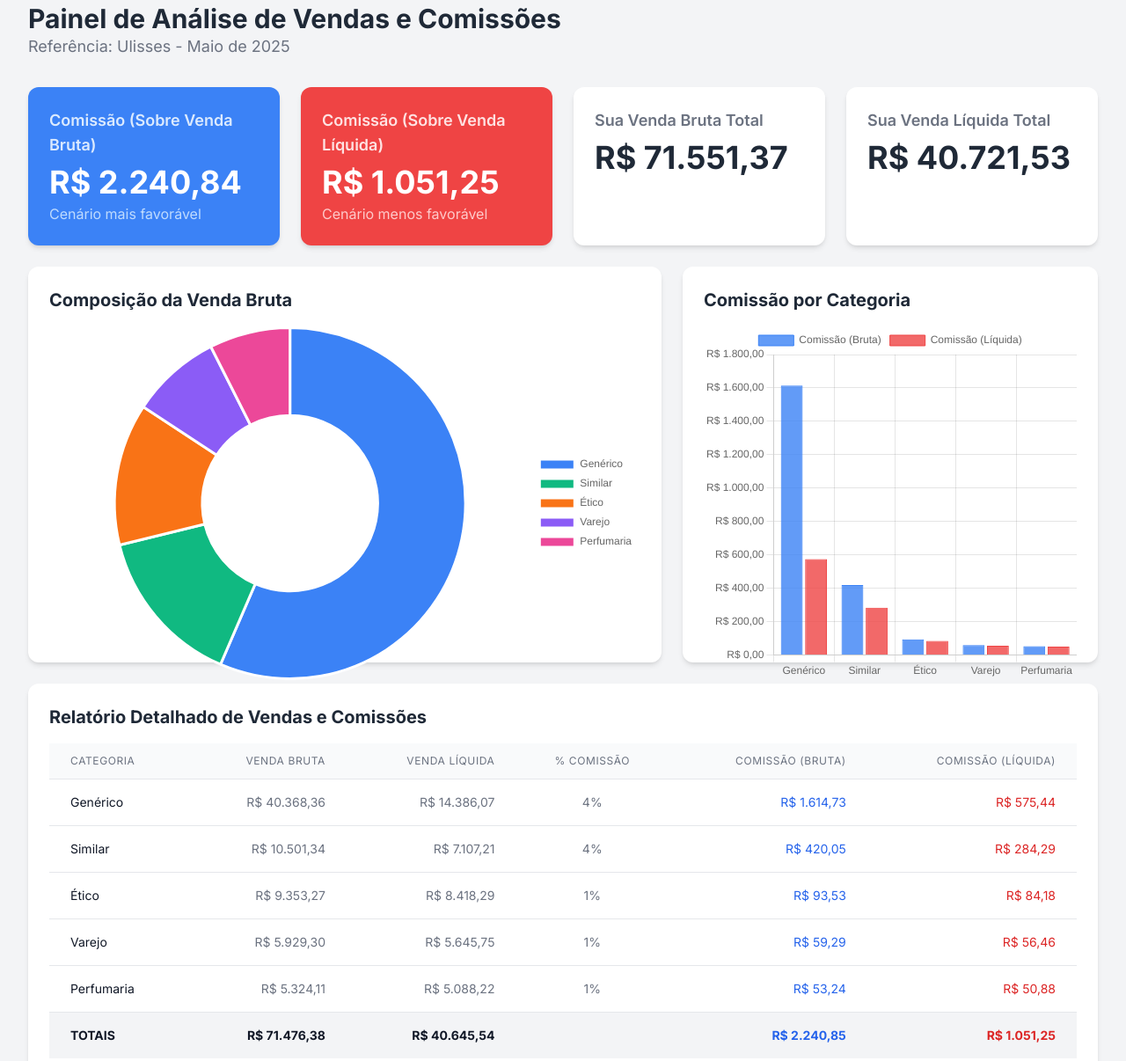
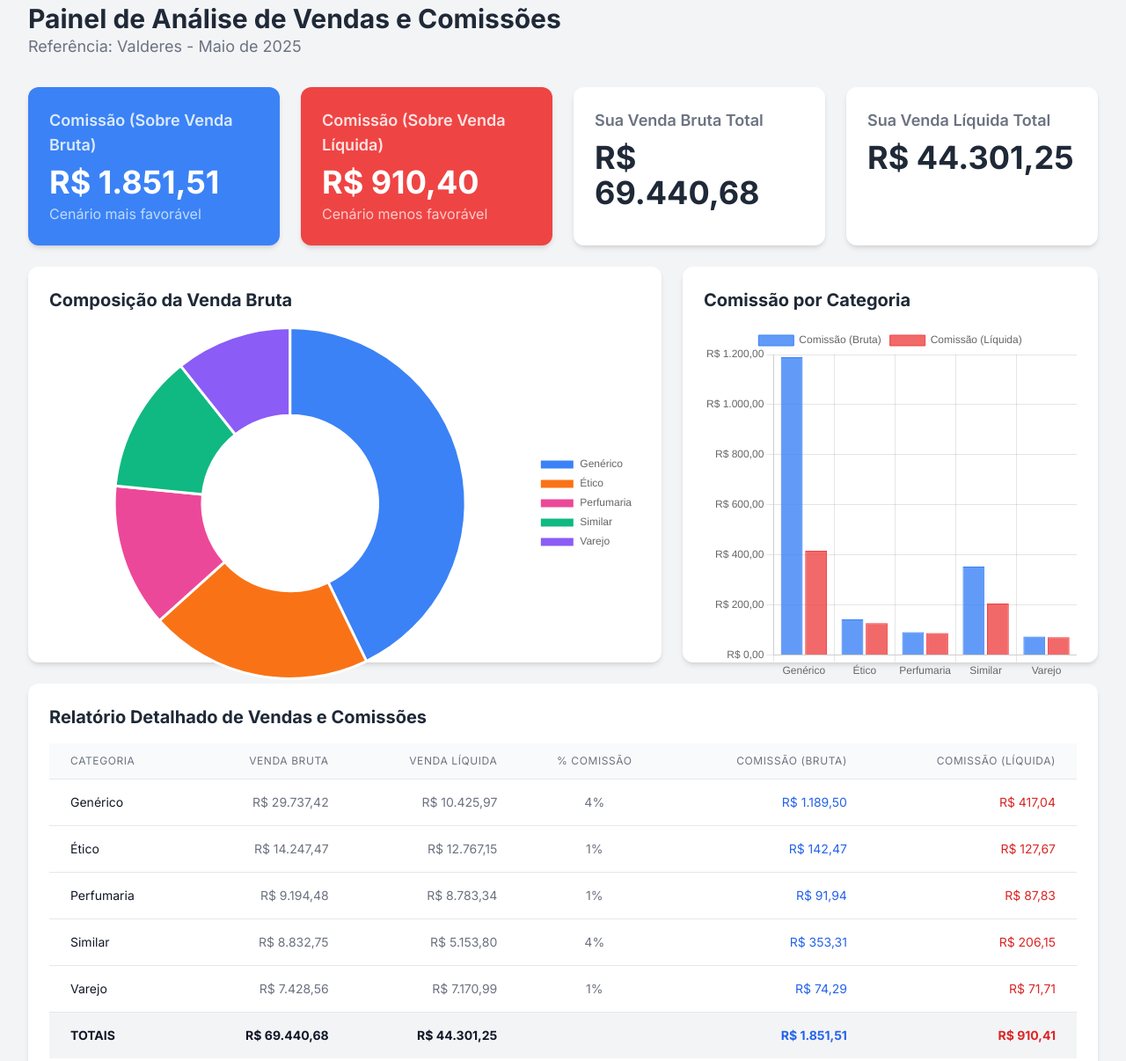
Before and after one commit to zAstergun/Ultra-Comissao-Roubada, a plain HTML site: page index.html in a window 1280 px wide. Shown: the part 29-1235 px from the top of the page at 88% size. Drawn offline with nearby package versions, Linux system fonts and the light colour scheme.

Commit message:
Valderes

```diff
--- a/index.html
+++ b/index.html
@@ -3,7 +3,7 @@
 <head>
     <meta charset="UTF-8">
     <meta name="viewport" content="width=device-width, initial-scale=1.0">
-    <title>Painel de Análise de Vendas - Ulisses</title>
+    <title>Painel de Análise de Vendas - Valderes</title>
     <script src="https://cdn.tailwindcss.com"></script>
     <script src="https://cdn.jsdelivr.net/npm/chart.js"></script>
     <link href="https://fonts.googleapis.com/css2?family=Inter:wght@400;600;700&display=swap" rel="stylesheet">
@@ -38,7 +38,7 @@
         <!-- Cabeçalho -->
         <header class="mb-8">
             <h1 class="text-3xl font-bold text-gray-800">Painel de Análise de Vendas e Comissões</h1>
-            <p class="text-lg text-gray-500">Referência: Ulisses - Maio de 2025</p>
+            <p class="text-lg text-gray-500">Referência: Valderes - Maio de 2025</p>
         </header>
 
         <!-- Grade Principal do Dashboard -->
@@ -47,27 +47,27 @@
             <!-- Card KPI: Comissão (Bruta) -->
             <div class="kpi-card col-span-1 md:col-span-2 lg:col-span-1 bg-blue-500 text-white">
                 <h3 class="text-lg font-semibold text-blue-100">Comissão (Sobre Venda Bruta)</h3>
-                <p id="totalGrossCommission" class="text-4xl font-bold mt-2">R$ 2.240,84</p>
+                <p id="totalGrossCommission" class="text-4xl font-bold mt-2">R$ 1.851,51</p>
                 <p class="text-blue-200 mt-1">Cenário mais favorável</p>
             </div>
 
             <!-- Card KPI: Comissão (Líquida) -->
             <div class="kpi-card col-span-1 md:col-span-2 lg:col-span-1 bg-red-500 text-white">
                 <h3 class="text-lg font-semibold text-red-100">Comissão (Sobre Venda Líquida)</h3>
-                <p id="totalNetCommission" class="text-4xl font-bold mt-2">R$ 1.051,25</p>
+                <p id="totalNetCommission" class="text-4xl font-bold mt-2">R$ 910,40</p>
                 <p class="text-red-200 mt-1">Cenário menos favorável</p>
             </div>
 
              <!-- Card KPI: Venda Bruta Total -->
             <div class="kpi-card col-span-1">
                 <h3 class="text-lg font-semibold text-gray-500">Sua Venda Bruta Total</h3>
-                <p id="totalGrossSales" class="text-4xl font-bold text-gray-800 mt-2">R$ 71.551,37</p>
+                <p id="totalGrossSales" class="text-4xl font-bold text-gray-800 mt-2">R$ 69.440,68</p>
             </div>
 
             <!-- Card KPI: Venda Líquida Total -->
             <div class="kpi-card col-span-1">
                 <h3 class="text-lg font-semibold text-gray-500">Sua Venda Líquida Total</h3>
-                <p id="totalNetSales" class="text-4xl font-bold text-gray-800 mt-2">R$ 40.721,53</p>
+                <p id="totalNetSales" class="text-4xl font-bold text-gray-800 mt-2">R$ 44.301,25</p>
             </div>
 
             <!-- Seção dos Gráficos (Container Pai) -->
@@ -120,13 +120,13 @@
     </div>
 
     <script>
-        // Dados brutos
+        // Dados brutos para Valderes
         const salesData = [
-            { category: 'Genérico', gross: 40368.36, net: 14386.07, rate: 0.04 },
-            { category: 'Similar', gross: 10501.34, net: 7107.21, rate: 0.04 },
-            { category: 'Ético', gross: 9353.27, net: 8418.29, rate: 0.01 },
-            { category: 'Varejo', gross: 5929.30, net: 5645.75, rate: 0.01 },
-            { category: 'Perfumaria', gross: 5324.11, net: 5088.22, rate: 0.01 },
+            { category: 'Genérico', gross: 29737.42, net: 10425.97, rate: 0.04 },
+            { category: 'Ético', gross: 14247.47, net: 12767.15, rate: 0.01 },
+            { category: 'Perfumaria', gross: 9194.48, net: 8783.34, rate: 0.01 },
+            { category: 'Similar', gross: 8832.75, net: 5153.80, rate: 0.04 },
+            { category: 'Varejo', gross: 7428.56, net: 7170.99, rate: 0.01 },
         ];
 
         // Função para formatar números como moeda brasileira (BRL)
@@ -151,7 +151,10 @@
 
         // Popula a tabela
         const tableBody = document.getElementById('dataTable');
-        salesData.forEach(item => {
+        // Ordena os dados para exibição na tabela (opcional, mas bom para consistência)
+        const sortedSalesData = [...salesData].sort((a, b) => b.gross - a.gross);
+
+        sortedSalesData.forEach(item => {
             const row = `
                 <tr class="hover:bg-gray-50">
                     <td class="px-6 py-4 whitespace-nowrap text-sm font-medium text-gray-900">${item.category}</td>
@@ -186,7 +189,7 @@
                 datasets: [{
                     label: 'Venda Bruta',
                     data: grossSales,
-                    backgroundColor: ['#3b82f6', '#10b981', '#f97316', '#8b5cf6', '#ec4899'],
+                    backgroundColor: ['#3b82f6', '#f97316', '#ec4899', '#10b981', '#8b5cf6'],
                     borderColor: '#ffffff',
                     borderWidth: 3,
                 }]
```
